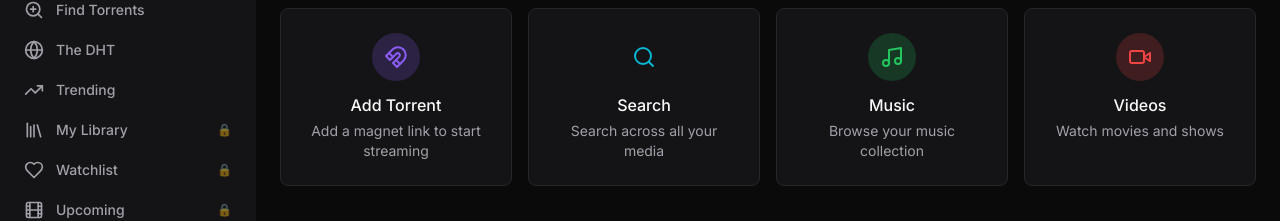
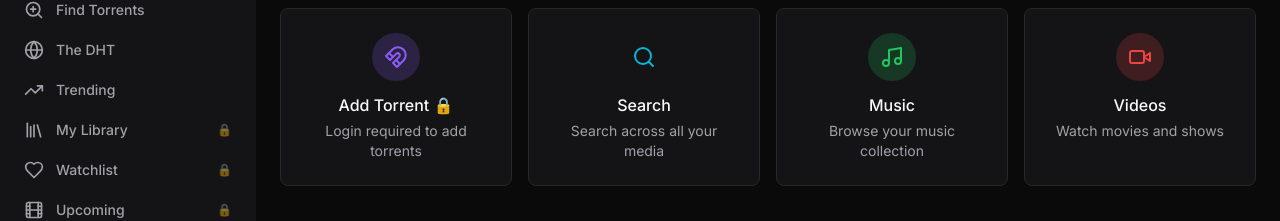
Before and after one commit to profullstack/media-streamer, a Next.js app: page / in a window 1280 px wide. Shown: the part 184-405 px from the top of the page. Built offline with nearby package versions, Linux system fonts and the light colour scheme; no server answers.

Commit message:
fix: redirect non-logged-in users to /login when clicking Add Torrent, show lock indicator (closes #42)

```diff
--- a/src/components/home/quick-actions.tsx
+++ b/src/components/home/quick-actions.tsx
@@ -8,6 +8,8 @@
  */
 
 import { useState, useCallback } from 'react';
+import { useRouter } from 'next/navigation';
+import { useAuth } from '@/hooks/use-auth';
 import Link from 'next/link';
 import { MagnetIcon, SearchIcon, MusicIcon, VideoIcon } from '@/components/ui/icons';
 import { AddMagnetModal } from '@/components/torrents/add-magnet-modal';
@@ -63,10 +65,16 @@ function QuickActionCard({
 
 export function QuickActions(): React.ReactElement {
   const [isModalOpen, setIsModalOpen] = useState(false);
+  const { isLoggedIn } = useAuth();
+  const router = useRouter();
 
   const handleOpenModal = useCallback((): void => {
+    if (!isLoggedIn) {
+      router.push('/login');
+      return;
+    }
     setIsModalOpen(true);
-  }, []);
+  }, [isLoggedIn, router]);
 
   const handleCloseModal = useCallback((): void => {
     setIsModalOpen(false);
@@ -78,8 +86,8 @@ export function QuickActions(): React.ReactElement {
         <QuickActionCard
           onClick={handleOpenModal}
           icon={MagnetIcon}
-          title="Add Torrent"
-          description="Add a magnet link to start streaming"
+          title={isLoggedIn ? 'Add Torrent' : 'Add Torrent 🔒'}
+          description={isLoggedIn ? 'Add a magnet link to start streaming' : 'Login required to add torrents'}
           color="accent-primary"
         />
         <QuickActionCard
```
